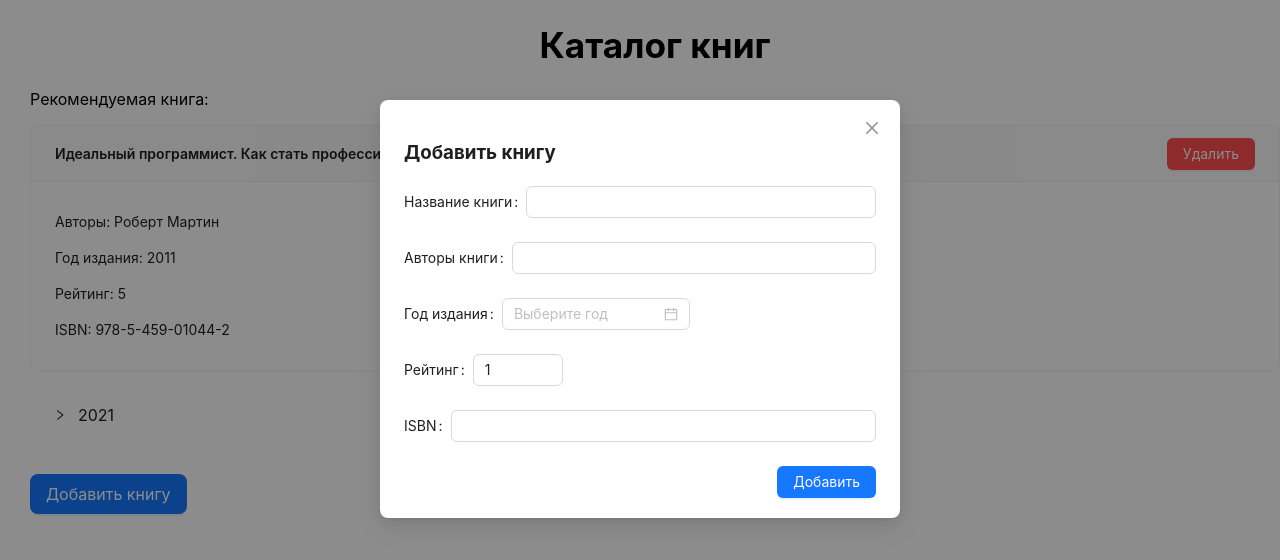
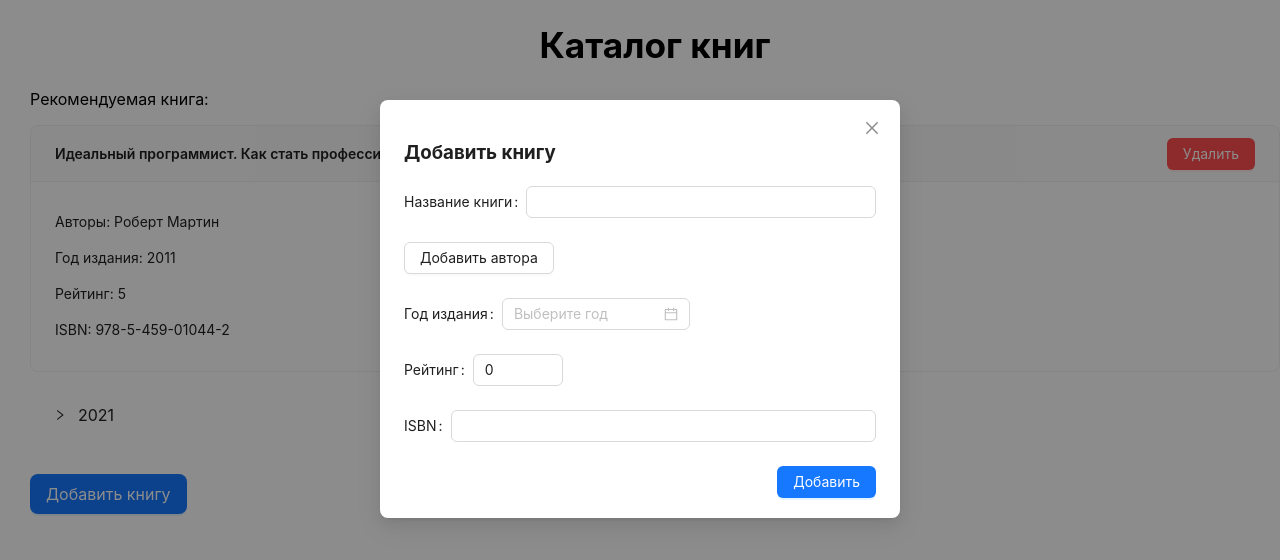
Before and after one commit to RedSquid2212/books-catalog, a React (Create React App) app: page / in a window 1280 px wide. Both pictures are taken after a click on the button "Добавить книгу". Shown: the top 560 px of the page. Built offline with nearby package versions, Linux system fonts and the light colour scheme.

Commit message:
Added firebase and validation

```diff
--- a/package.json
+++ b/package.json
@@ -3,6 +3,7 @@
   "version": "0.1.0",
   "private": true,
   "dependencies": {
+    "@ant-design/icons": "^5.3.7",
     "@testing-library/jest-dom": "^5.17.0",
     "@testing-library/react": "^13.4.0",
     "@testing-library/user-event": "^13.5.0",
@@ -11,6 +12,7 @@
     "@types/react": "^18.3.3",
     "@types/react-dom": "^18.3.0",
     "antd": "^5.17.4",
+    "dayjs": "^1.11.11",
     "firebase": "^10.12.2",
     "react": "^18.3.1",
     "react-dom": "^18.3.1",
--- a/src/components/AddBookModal/AddBookModal.tsx
+++ b/src/components/AddBookModal/AddBookModal.tsx
@@ -1,16 +1,74 @@
 import {Button, DatePicker, Form, Input, InputNumber, Modal} from 'antd';
-import React from 'react';
+import React, {useState} from 'react';
+import { collection, addDoc } from 'firebase/firestore';
+import {db} from '../../firebase/firebaseConfig';
+import {Book} from '../../types/book';
+import dayjs from 'dayjs';
+import {DeleteOutlined} from '@ant-design/icons';
 
 interface AddBookModalProps {
     isOpen: boolean,
     setIsOpen: React.Dispatch<React.SetStateAction<boolean>>
 }
 
+type ValidationStatus = 'success' | 'error';
+
 export function AddBookModal({isOpen, setIsOpen}: AddBookModalProps) {
-    const [form] = Form.useForm();
+    const titleError = 'Введите название книги';
+    const authorsError = 'Добавьте хотя бы одного автора';
 
-    const handleOk = () => {
+    const [form] = Form.useForm<Book>();
+    const [errorMsg, setErrorMsg] = useState('');
+    const [validationStatus, setValidationStatus] = useState<ValidationStatus>('success');
+
+    const handleValidation = (title: string, authors: string[]) => {
+        if (!title) {
+            setErrorMsg(titleError);
+            setValidationStatus('error');
+            return false;
+        }
+        if (!authors || !authors.some(author => author)) {
+            setErrorMsg(authorsError);
+            setValidationStatus('error');
+            return false;
+        }
+        return true;
+    };
+
+    const handleOk = async () => {
+        const {title, authors, rating, ISBN} = form.getFieldsValue();
+        const year = form.getFieldValue('year');
+
+        if (!handleValidation(title, authors)) {
+            return;
+        }
+
+        const newBook: Book = {
+            title,
+            authors: authors.filter(author => author),
+            year: year ? dayjs(year).year() : -1,
+            rating: rating ?? 0,
+            ISBN: ISBN ?? ''
+        };
+
+        try {
+            await addDoc(collection(db, 'books'), newBook);
+        } catch (err) {
+            console.log(err);
+        }
+
         setIsOpen(false);
+    };
+
+    const handleCancel = () => {
+        setErrorMsg('');
+        setValidationStatus('success');
+        setIsOpen(false);
+    };
+
+    const handleFieldChange = () => {
+        setErrorMsg('');
+        setValidationStatus('success');
     };
 
     return (
@@ -18,7 +76,7 @@ export function AddBookModal({isOpen, setIsOpen}: AddBookModalProps) {
             title={<h3>Добавить книгу</h3>}
             open={isOpen}
             onOk={handleOk}
-            onCancel={() => setIsOpen(false)}
+            onCancel={handleCancel}
             footer={[
                 <Button key={'submit'} onClick={handleOk} type={'primary'}>
                     Добавить
@@ -28,17 +86,63 @@ export function AddBookModal({isOpen, setIsOpen}: AddBookModalProps) {
         >
             <Form
                 form={form}
-                initialValues={{'rating': 1}}
+                initialValues={{'rating': 0}}
                 autoComplete={'off'}
+                preserve={false}
             >
-                <Form.Item name={'title'} label={'Название книги'}>
-                    <Input type={'text'} />
+                <Form.Item
+                    name={'title'}
+                    label={'Название книги'}
+                    help={errorMsg === titleError ? errorMsg : ''}
+                    validateStatus={errorMsg === titleError ? validationStatus : 'success'}
+                >
+                    <Input type={'text'} onChange={handleFieldChange} />
                 </Form.Item>
-                <Form.Item name={'authors'} label={'Авторы книги'}>
-                    <Input type={'text'}/>
-                </Form.Item>
+                <Form.List
+                    name={'authors'}
+                >
+                    {(fields, {add, remove}) => (
+                        <>
+                            {errorMsg === authorsError
+                                && <p style={{color: 'red'}}>{errorMsg}</p>}
+                            {fields.map((field, index) => (
+                                <Form.Item
+                                    label={index === 0 ? 'Авторы' : ''}
+                                    key={field.key}
+                                >
+                                    <Form.Item
+                                        key={field.key}
+                                        name={field.name}
+                                        validateStatus={(index === 0 && errorMsg === authorsError) ?
+                                            validationStatus :
+                                            'success'}
+                                    >
+                                        <Input
+                                            placeholder={'Введите имя и фамилию автора'}
+                                            onChange={handleFieldChange}
+                                            suffix={<DeleteOutlined onClick={() => remove(field.name)}/>}
+                                        />
+                                    </Form.Item>
+                                </Form.Item>
+                            ))}
+                            <Form.Item>
+                                <Button onClick={() => {
+                                    setErrorMsg('');
+                                    setValidationStatus('success');
+                                    add();
+                                }}>
+                                    Добавить автора
+                                </Button>
+                            </Form.Item>
+                        </>
+                    )}
+                </Form.List>
                 <Form.Item name={'year'} label={'Год издания'}>
-                    <DatePicker picker={'year'} placeholder={'Выберите год'}/>
+                    <DatePicker
+                        picker={'year'}
+                        placeholder={'Выберите год'}
+                        disabledDate={(value) => value.isBefore(dayjs('1800-01-01'), 'year')}
+                    />
                 </Form.Item>
                 <Form.Item name={'rating'} label={'Рейтинг'}>
                     <InputNumber />
--- /dev/null
+++ b/src/firebase/firebaseConfig.ts
@@ -0,0 +1,14 @@
+import {initializeApp} from 'firebase/app';
+import {getFirestore} from 'firebase/firestore';
+
+const firebaseConfig = {
+    apiKey: "AIzaSyD6IyZnMvQcrDIrFONVH8RY8KZNfdt1wE0",
+    authDomain: "books-catalog-2adf3.firebaseapp.com",
+    projectId: "books-catalog-2adf3",
+    storageBucket: "books-catalog-2adf3.appspot.com",
+    messagingSenderId: "860636692994",
+    appId: "1:860636692994:web:7f80e9325e500ff5ea1d1b"
+};
+
+const app = initializeApp(firebaseConfig);
+export const db = getFirestore(app);
```
Also changed, not shown: 1 other file (tests, documents, lock files or other folders).
